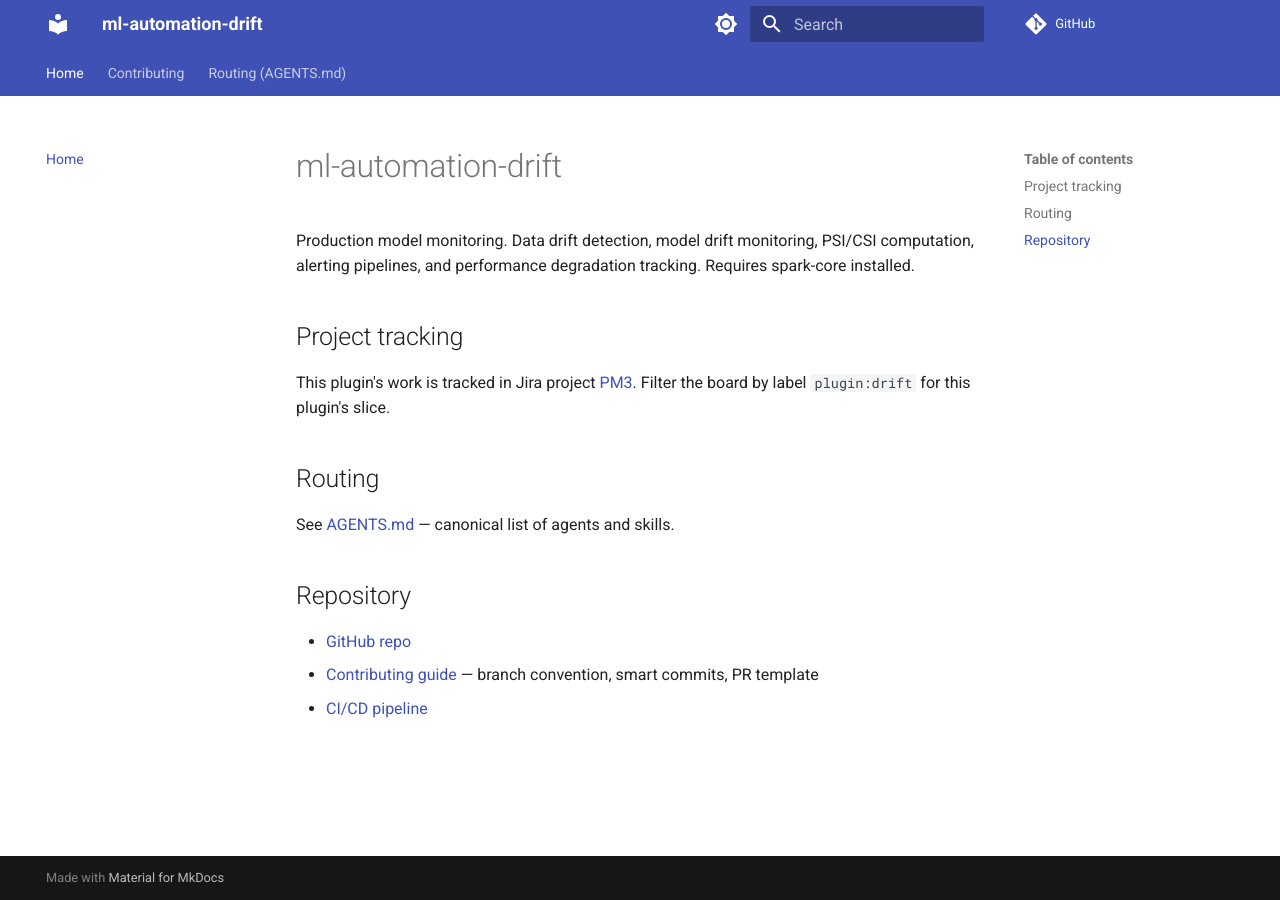
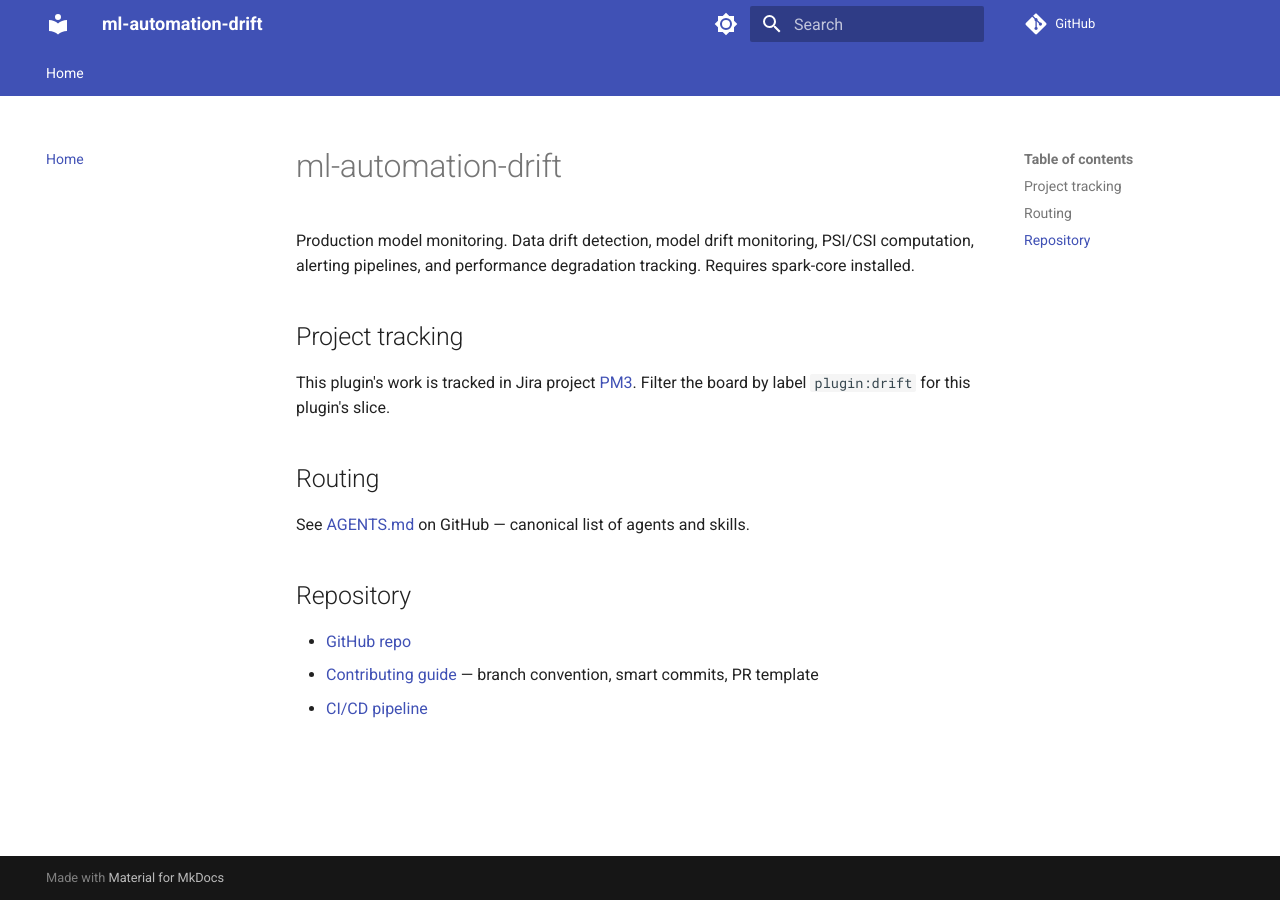
Before and after one commit to Maxilylm/ml-automation-drift, an MkDocs documentation site: the page built from docs/index.md, in a window 1280 px wide. Built offline with MkDocs 1.6.1 and Material for MkDocs 9.7.7, drawn with Linux system fonts in a browser that asks for light colours; comment, search, counter and statistics services are not loaded.

Commit message:
PM3 fix three post-merge defects (PM3-81/82/83)
PM3-83: validate-pr-link now exempts dependabot[bot] so Dependabot
auto-generated PRs do not fail CI on the workflow's PM3-N requirement.
Human-authored PRs still require the linked ticket.

PM3-82: drop nav: contributing.md and agents.md from mkdocs.yml
(those files were never generated under docs/, so mkdocs --strict aborted
the docs build on every push to main). Re-rendered docs/index.md with
absolute GitHub URLs for AGENTS.md and CONTRIBUTING.md instead of broken
relative ones.

PM3-81: drop the pip ecosystem block from .github/dependabot.yml — it
fails per-repo because no requirements.txt or pyproject.toml exists at
the root. Kept as a commented-out block so plugins can re-enable once
they commit a deps file.

```diff
--- a/docs/index.md
+++ b/docs/index.md
@@ -8,10 +8,10 @@
 
 ## Routing
 
-See [AGENTS.md](agents.md) — canonical list of agents and skills.
+See [AGENTS.md](https://github.com/BLEND360/ml-automation-drift/blob/main/AGENTS.md) on GitHub — canonical list of agents and skills.
 
 ## Repository
 
 - [GitHub repo](https://github.com/BLEND360/ml-automation-drift)
-- [Contributing guide](contributing.md) — branch convention, smart commits, PR template
+- [Contributing guide](https://github.com/BLEND360/ml-automation-drift/blob/main/CONTRIBUTING.md) — branch convention, smart commits, PR template
 - [CI/CD pipeline](https://github.com/BLEND360/ml-automation-drift/blob/main/.github/workflows/claude-review.yml)
--- a/mkdocs.yml
+++ b/mkdocs.yml
@@ -37,8 +37,8 @@
 
 nav:
   - Home: index.md
-  - Contributing: contributing.md
-  - Routing (AGENTS.md): agents.md
+# Contributing and AGENTS.md routing live at the repo root and aren't part of
+# the docs site. PM3-82: keep nav lean until docs/ has richer per-skill content.
 
 markdown_extensions:
   - admonition
```
Also changed, not shown: 2 other files.
